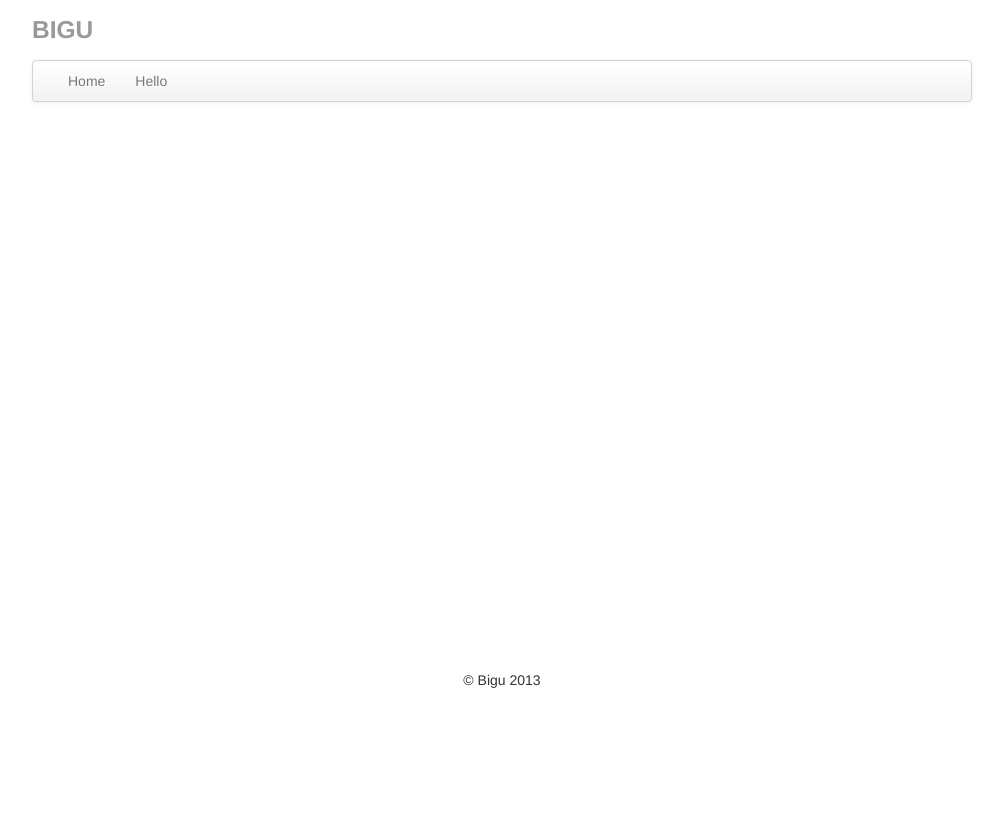
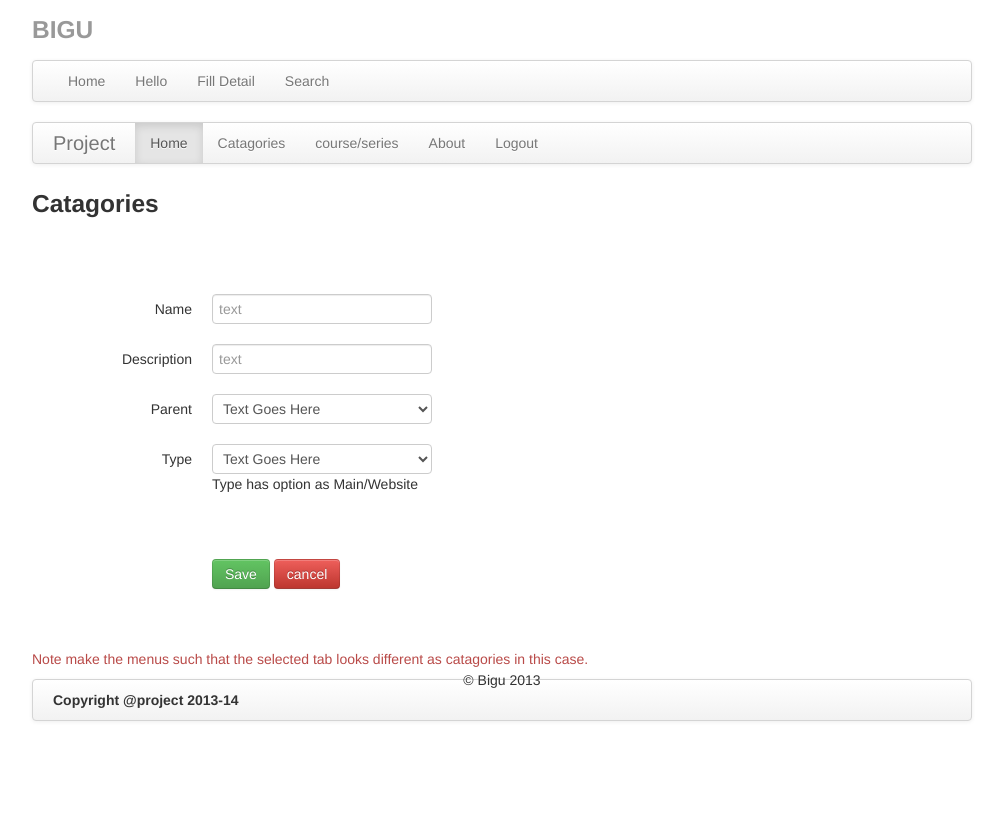
Before and after one commit to sumitarora/bigu, a website: page app/index.html at #/Detail in a window 1280 px wide. Shown: the whole page, without its empty margins (138-1141 px from the left). Drawn offline with Linux system fonts and the light colour scheme.

Commit message:
new pages

```diff
--- a/app/index.html
+++ b/app/index.html
@@ -24,6 +24,12 @@
             </li>
             <li>
               <a href="#/hello">Hello</a>
+            </li>
+            <li>
+              <a href="#/Detail">Fill Detail</a>
+            </li>
+            <li>
+              <a href="#/SecondForm">Search</a>
             </li>
           </ul>
         </div>
--- a/app/js/app.js
+++ b/app/js/app.js
@@ -19,6 +19,21 @@ angular.module('bigu', ['bigu.filters', 'bigu.services', 'bigu.directives', 'big
           }
       );
 
+      $routeProvider.when("/Detail",
+          {
+            templateUrl: 'partials/Detail.html',
+            controller:  'DetailCtrl'
+          }
+      );
+
+       $routeProvider.when("/SecondForm",
+          {
+            templateUrl: 'partials/second.html',
+            controller:  'SecondCtrl'
+          }
+      );
+
+
 
     }]);
 
--- a/app/js/controllers.js
+++ b/app/js/controllers.js
@@ -1,3 +1,11 @@
+angular.module('bigu.controllers').controller('DetailCtrl', function ($scope, $log) {
+
+$log.info("Detail controller initiated");
+
+
+
+
+});
 angular.module('bigu.controllers').controller('HelloCtrl', function ($scope, $log) {
 
 $log.info("controller");
@@ -22,3 +30,11 @@ angular.module('bigu.controllers').controller('SampleCtrl', function ($scope, $l
   };
 
 });
+angular.module('bigu.controllers').controller('SecondCtrl', function ($scope, $log) {
+
+$log.info("second controller initiated");
+
+
+
+
+});
--- /dev/null
+++ b/app/partials/Detail.html
@@ -0,0 +1,93 @@
+<!DOCTYPE html>
+<html>
+<head>
+<link rel="stylesheet" href="css/bootstrap.min.css"/>
+
+
+</head>
+<body>
+<div class="navbar">
+  <div class="navbar-inner">
+    <a class="brand" href="#">Project</a>
+    <ul class="nav">
+      <li class="active"><a href="#">Home</a></li>
+      <li><a href="#">Catagories</a></li>
+      <li><a href="#">course/series</a></li>
+      <li><a href="#">About</a></li>
+      <li><a href="#">Logout</a></li>
+    </ul>
+  </div>
+</div>
+
+<h3><b>Catagories</b></h3>
+<br><br><br>
+<form class="form-horizontal">
+  <div class="control-group">
+    <label class="control-label" for="Name">Name</label>
+
+    <div class="controls">
+      <input type="text" id="Name" placeholder="text">
+    </div>
+  </div>
+
+  <div class="control-group">
+    <label class="control-label" for="Description">Description</label>
+
+    <div class="controls">
+      <input type="text" id="Description" placeholder="text">
+    </div>
+  </div>
+
+    <div class="control-group">
+      <label class="control-label" for="Parent">Parent</label>
+      <div class="controls">
+       <select >
+    <option>Text Goes Here</option>
+  <option>1</option>
+  <option>2</option>
+  <option>3</option>
+  <option>4</option>
+  <option>5</option>
+</select>
+    </div>
+    </div>
+
+
+    <div class="control-group">
+      <label class="control-label" for="Type">Type</label>
+      <div class="controls"><select >
+    <option>Text Goes Here</option>
+  <option>1</option>
+  <option>2</option>
+  <option>3</option>
+  <option>4</option>
+  <option>5</option>
+</select>
+ <label>Type has option as Main/Website</label>
+    </div>
+</div>
+<br>
+  <br>
+  <div class="control-group">
+  <div class="controls">
+  <button class="btn btn-success" button-align="center">
+  	Save
+  </button>
+  <button class="btn btn-danger" button-align="center">
+  	cancel
+  </button>
+  </div>
+  </div>
+  <br>
+  <br>
+  <p class="text-error">Note make the menus such that the selected tab looks different as catagories in this case.</p>
+  <div class="navbar">
+  <div class="navbar-inner">
+    <h5 align="cesnter">Copyright @project 2013-14</h5>
+
+  </div>
+</div>
+  </form>
+
+</body>
+</html>
```
Also changed, not shown: app/partials/second.html (added, +143 -0 lines), src/js/app.js (+15 -0 lines), src/js/controllers/detail_controller.js (added, +8 -0 lines), src/js/controllers/second_controller.js (added, +8 -0 lines), dist/jshint.xml.
